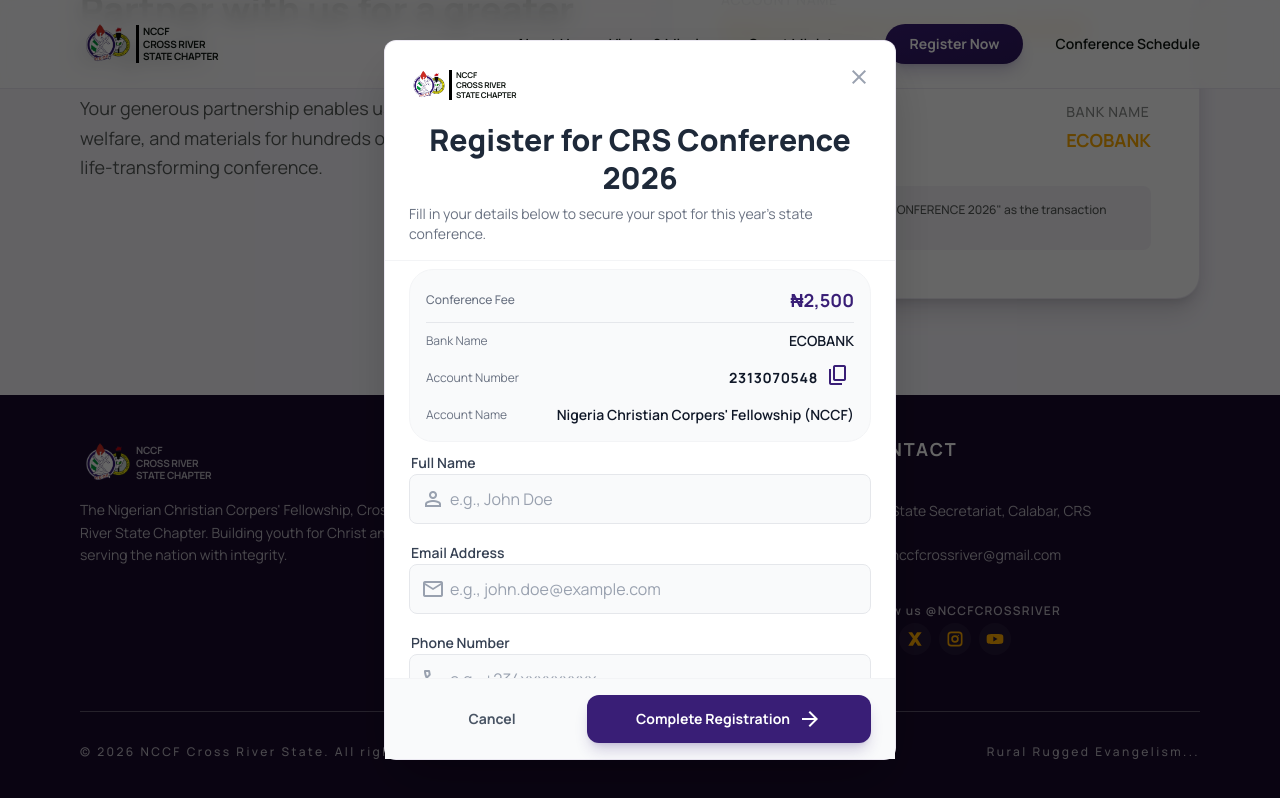
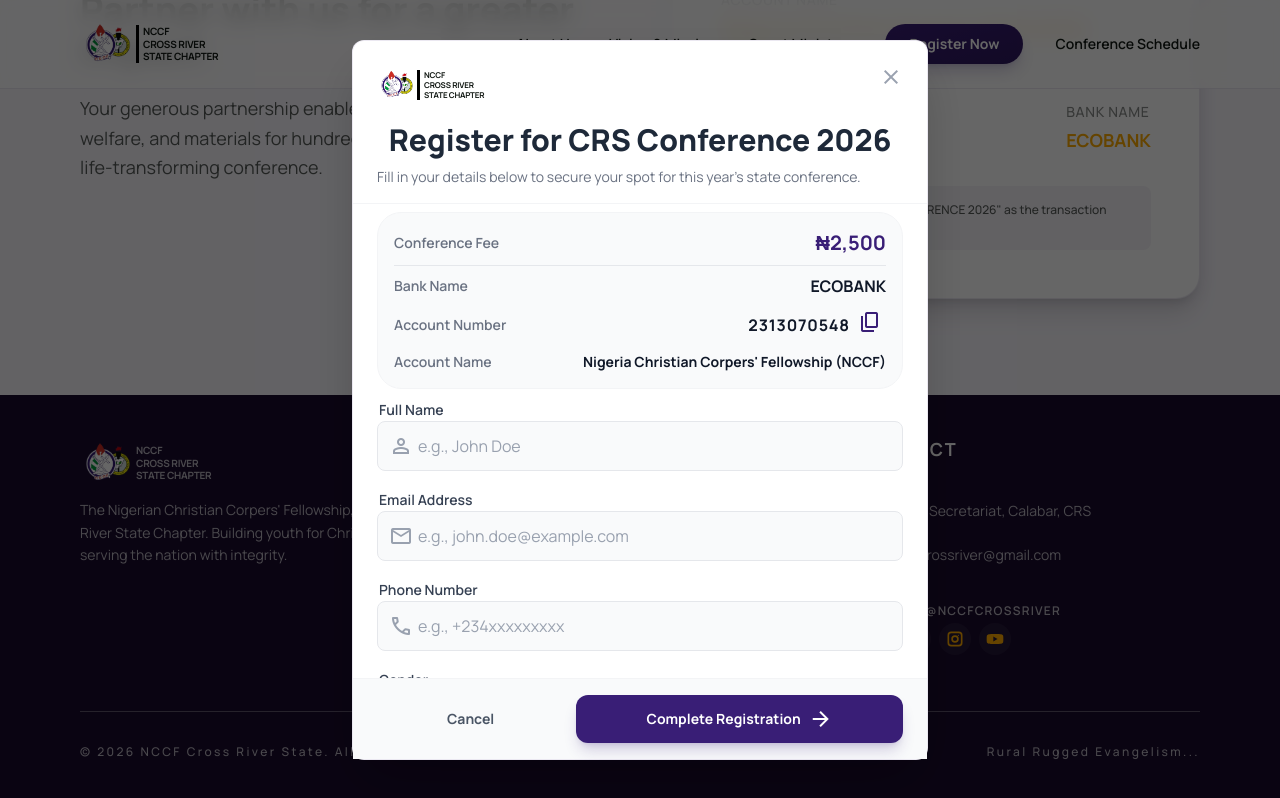
Before and after one commit to Psalmsheg/nccf-crs, a React (Vite) app: page / in a window 1280 px wide. Both pictures are taken after a click on the button "Registration". Shown: the part 6157-6955 px from the top of the page. Built offline with nearby package versions, Linux system fonts and the light colour scheme.

Commit message:
Payment method updated

```diff
--- a/src/App.jsx
+++ b/src/App.jsx
@@ -217,30 +217,30 @@
           {/* Allocation Information */}
           {allocations && (
             <div className="w-full bg-gradient-to-r from-primary/5 to-primary/10 rounded-xl p-6 border border-primary/20">
-              <h3 className="text-lg font-bold text-gray-900 dark:text-white mb-4 flex items-center gap-2">
+              <h3 className="text-lg font-bold text-gray-900 mb-4 flex items-center gap-2">
                 <span className="material-symbols-outlined text-primary">celebration</span>
                 Your Allocations
               </h3>
               <div className="grid grid-cols-1 md:grid-cols-2 gap-4">
-                <div className="bg-white/80 dark:bg-gray-800/50 rounded-lg p-4 border border-primary/10">
+                <div className="bg-white/80 rounded-lg p-4 border border-primary/10">
                   <div className="flex items-center gap-3 mb-2">
                     <span className="material-symbols-outlined text-primary text-2xl">hotel</span>
-                    <span className="text-sm font-semibold text-gray-600 dark:text-gray-300 uppercase tracking-wider">Accommodation</span>
+                    <span className="text-sm font-semibold text-gray-600 uppercase tracking-wider">Accommodation</span>
                   </div>
                   <p className="text-xl font-bold text-primary">{allocations.accommodation}</p>
                 </div>
-                <div className="bg-white/80 dark:bg-gray-800/50 rounded-lg p-4 border border-primary/10">
+                <div className="bg-white/80 rounded-lg p-4 border border-primary/10">
                   <div className="flex items-center gap-3 mb-2">
                     <span className="material-symbols-outlined text-primary text-2xl">school</span>
-                    <span className="text-sm font-semibold text-gray-600 dark:text-gray-300 uppercase tracking-wider">Bible Study</span>
+                    <span className="text-sm font-semibold text-gray-600 uppercase tracking-wider">Bible Study</span>
                   </div>
                   <p className="text-xl font-bold text-primary">Bible Study Class {allocations.bibleStudyClass}</p>
                 </div>
                 {allocations.serviceUnit && (
-                  <div className="bg-white/80 dark:bg-gray-800/50 rounded-lg p-4 border border-primary/10 md:col-span-2">
+                  <div className="bg-white/80 rounded-lg p-4 border border-primary/10 md:col-span-2">
                     <div className="flex items-center gap-3 mb-2">
                       <span className="material-symbols-outlined text-primary text-2xl">volunteer_activism</span>
-                      <span className="text-sm font-semibold text-gray-600 dark:text-gray-300 uppercase tracking-wider">Service Unit</span>
+                      <span className="text-sm font-semibold text-gray-600 uppercase tracking-wider">Service Unit</span>
                     </div>
                     <p className="text-xl font-bold text-primary">{allocations.serviceUnit}</p>
                   </div>
@@ -276,7 +276,7 @@
       className="fixed inset-0 z-50 flex items-center justify-center bg-black/60 px-4"
       onClick={handleOverlayClick}
     >
-      <div className="bg-white rounded-xl max-w-lg w-full max-h-[90vh] shadow-2xl border border-primary/10 flex flex-col">
+      <div className="bg-white rounded-xl max-w-xl w-full max-h-[90vh] shadow-2xl border border-primary/10 flex flex-col">
         {/* Modal Header */}
         <div className="px-6 pt-6 pb-4 border-b border-gray-100 dark:border-primary/10 flex-shrink-0">
           <div className="flex justify-between items-start mb-4">
@@ -312,23 +312,23 @@
           {/* Bank Transfer Instructions */}
           <div className="bg-gray-50 dark:bg-gray-700/50 rounded-2xl p-4 border border-gray-100 dark:border-gray-600 mb-2 mt-2">
             <div className="flex justify-between items-center mb-2">
-              <span className="text-gray-500 dark:text-gray-400 text-xs font-medium">Conference Fee</span>
-              <span className="font-bold text-primary text-lg">₦2,500</span>
+              <span className="text-gray-500 text-sm font-semibold">Conference Fee</span>
+              <span className="font-bold text-primary text-xl">₦2,500</span>
             </div>
 
             <div className="space-y-2 pt-2 border-t border-gray-200 dark:border-gray-600">
               <div className="flex justify-between items-center">
-                <span className="block text-xs text-gray-500 dark:text-gray-400">Bank Name</span>
-                <span className="font-semibold text-gray-900 dark:text-white text-sm">{BANK_DETAILS.bankName}</span>
+                <span className="block text-sm font-semibold text-gray-500">Bank Name</span>
+                <span className="font-bold text-gray-900 text-md">{BANK_DETAILS.bankName}</span>
               </div>
               <div className="flex justify-between items-center">
-                <span className="block text-xs text-gray-500 dark:text-gray-400">Account Number</span>
+                <span className="block text-sm font-semibold text-gray-500">Account Number</span>
                 <div className="flex items-center gap-1">
-                  <span className="font-bold text-sm text-gray-900 dark:text-white tracking-wider">{BANK_DETAILS.accountNumber}</span>
+                  <span className="font-bold text-md text-gray-900 tracking-wider">{BANK_DETAILS.accountNumber}</span>
                   <button
                     type="button"
                     onClick={handleCopy}
-                    className="p-1 hover:bg-gray-200 dark:hover:bg-gray-600 rounded-md transition-colors text-primary"
+                    className="p-1 hover:bg-gray-200 rounded-md transition-colors text-primary cursor-pointer"
                   >
                     <span className="material-symbols-outlined text-[14px]">
                       {copied ? 'check' : 'content_copy'}
@@ -337,8 +337,8 @@
                 </div>
               </div>
               <div className="flex justify-between items-center">
-                <span className="block text-xs text-gray-500 dark:text-gray-400">Account Name</span>
-                <span className="font-semibold text-gray-900 dark:text-white text-sm">{BANK_DETAILS.accountName}</span>
+                <span className="block text-sm font-semibold text-gray-500">Account Name</span>
+                <span className="font-bold text-sm md:text-md text-gray-900">{BANK_DETAILS.accountName}</span>
               </div>
             </div>
           </div>
@@ -354,11 +354,11 @@
 
           {/* Full Name */}
           <div className="space-y-1.5">
-            <label className="text-sm font-semibold text-gray-700 dark:text-gray-300 ml-0.5" htmlFor="full-name">Full Name</label>
+            <label className="text-sm font-semibold text-gray-700 ml-0.5" htmlFor="full-name">Full Name</label>
             <div className="relative">
               <span className="material-symbols-outlined absolute left-3 top-1/2 -translate-y-1/2 text-gray-400 text-[20px]">person</span>
               <input
-                className="w-full pl-10 pr-10 py-3 bg-gray-50 dark:bg-background-dark/50 border border-gray-200 rounded-lg focus:ring-2 focus:ring-primary focus:border-primary transition-all text-gray-900 dark:text-white placeholder:text-gray-400"
+                className="w-full pl-10 pr-10 py-3 bg-gray-50 border border-gray-200 rounded-lg focus:ring-2 focus:ring-primary focus:border-primary transition-all text-gray-900 placeholder:text-gray-400"
                 id="full-name"
                 placeholder="e.g., John Doe"
                 type="text"
@@ -380,11 +380,11 @@
 
           {/* Email Address */}
           <div className="space-y-1.5">
-            <label className="text-sm font-semibold text-gray-700 dark:text-gray-300 ml-0.5" htmlFor="email">Email Address</label>
+            <label className="text-sm font-semibold text-gray-700 ml-0.5" htmlFor="email">Email Address</label>
             <div className="relative">
               <span className="material-symbols-outlined absolute left-3 top-1/2 -translate-y-1/2 text-gray-400 text-[20px]">mail</span>
               <input
-                className="w-full pl-10 pr-10 py-3 bg-gray-50 dark:bg-background-dark/50 border border-gray-200 rounded-lg focus:ring-2 focus:ring-primary focus:border-primary transition-all text-gray-900 dark:text-white placeholder:text-gray-400"
+                className="w-full pl-10 pr-10 py-3 bg-gray-50 border border-gray-200 rounded-lg focus:ring-2 focus:ring-primary focus:border-primary transition-all text-gray-900 placeholder:text-gray-400"
                 id="email"
                 placeholder="e.g., john.doe@example.com"
                 type="email"
@@ -409,7 +409,7 @@
             <div className="relative">
               <span className="material-symbols-outlined absolute left-3 top-1/2 -translate-y-1/2 text-gray-400 text-[20px]">phone</span>
               <input
-                className="w-full pl-10 pr-10 py-3 bg-gray-50 border border-gray-200 dark:border-primary/20 rounded-lg focus:ring-2 focus:ring-primary focus:border-primary transition-all text-gray-900 dark:text-white placeholder:text-gray-400"
+                className="w-full pl-10 pr-10 py-3 bg-gray-50 border border-gray-200 rounded-lg focus:ring-2 focus:ring-primary focus:border-primary transition-all text-gray-900 dark:text-white placeholder:text-gray-400"
                 id="phone"
                 placeholder="e.g., +234xxxxxxxxx"
                 type="tel"
@@ -435,7 +435,7 @@
             <div className="relative">
               <span className="material-symbols-outlined absolute left-3 top-1/2 -translate-y-1/2 text-gray-400 text-[20px]">person</span>
               <select
-                className="w-full pl-12 pr-4 py-3 bg-gray-50 border border-gray-200 dark:border-primary/20 rounded-lg focus:ring-2 focus:ring-primary focus:border-primary transition-all text-gray-900 dark:text-white appearance-none cursor-pointer"
+                className="w-full pl-12 pr-4 py-3 bg-gray-50 border border-gray-200 rounded-lg focus:ring-2 focus:ring-primary focus:border-primary transition-all text-gray-900 dark:text-white appearance-none cursor-pointer"
                 id="gender"
                 value={gender}
                 onChange={(event) => setGender(event.target.value)}
@@ -463,7 +463,7 @@
             <div className="relative">
               <span className="material-symbols-outlined absolute left-3 top-1/2 -translate-y-1/2 text-gray-400 text-[20px]">volunteer_activism</span>
               <select
-                className="w-full pl-12 pr-4 py-3 bg-gray-50 border border-gray-200 dark:border-primary/20 rounded-lg focus:ring-2 focus:ring-primary focus:border-primary transition-all text-gray-900 dark:text-white appearance-none cursor-pointer"
+                className="w-full pl-12 pr-4 py-3 bg-gray-50 border border-gray-200 rounded-lg focus:ring-2 focus:ring-primary focus:border-primary transition-all text-gray-900 appearance-none cursor-pointer"
                 id="serviceUnit"
                 value={serviceUnit}
                 onChange={(event) => setServiceUnit(event.target.value)}
@@ -491,7 +491,7 @@
               <div className="relative">
                 <span className="material-symbols-outlined absolute left-3 top-1/2 -translate-y-1/2 text-gray-400 text-[20px]">location_on</span>
                 <select
-                  className="w-full pl-12 pr-4 py-3 bg-gray-50 border border-gray-200 dark:border-primary/20 rounded-lg focus:ring-2 focus:ring-primary focus:border-primary transition-all text-gray-900 dark:text-white appearance-none cursor-pointer"
+                  className="w-full pl-12 pr-4 py-3 bg-gray-50 border border-gray-200 rounded-lg focus:ring-2 focus:ring-primary focus:border-primary transition-all text-gray-900 appearance-none cursor-pointer"
                   id="zone"
                   value={zone}
                   onChange={(event) => setZone(event.target.value)}
@@ -527,7 +527,7 @@
               <div className="relative">
                 <span className="material-symbols-outlined absolute left-3 top-1/2 -translate-y-1/2 text-gray-400 text-[20px]">groups</span>
                 <select
-                  className="w-full pl-12 pr-4 py-3 bg-gray-50 border border-gray-200 dark:border-primary/20 rounded-lg focus:ring-2 focus:ring-primary focus:border-primary transition-all text-gray-900 dark:text-white appearance-none cursor-pointer"
+                  className="w-full pl-12 pr-4 py-3 bg-gray-50 border border-gray-200 rounded-lg focus:ring-2 focus:ring-primary focus:border-primary transition-all text-gray-900 appearance-none cursor-pointer"
                   id="batch"
                   value={batch}
                   onChange={(event) => setBatch(event.target.value)}
@@ -560,7 +560,7 @@
               className={`relative border-2 border-dashed rounded-xl p-4 text-center cursor-pointer transition-all ${
                 receiptFile
                   ? 'border-primary bg-primary/5 dark:bg-primary/10'
-                  : 'border-gray-300 dark:border-gray-600 hover:border-primary hover:bg-gray-50 dark:hover:bg-gray-700/50'
+                  : 'border-gray-300 hover:border-primary hover:bg-gray-50'
               }`}
             >
               <input
@@ -585,7 +585,7 @@
               ) : (
                 <div className="flex flex-col items-center gap-1">
                   <span className="material-symbols-outlined text-gray-400 text-3xl mb-1">cloud_upload</span>
-                  <span className="text-sm text-gray-600 dark:text-gray-400">Click to upload receipt</span>
+                  <span className="text-sm text-gray-600">Click to upload receipt</span>
                   <span className="text-xs text-gray-500">Max 5MB (Images or PDF)</span>
                 </div>
               )}
@@ -607,7 +607,7 @@
           <button
             type="button"
             onClick={onClose}
-            className="order-2 sm:order-1 flex-1 px-6 py-3 text-sm font-bold text-gray-600 dark:text-gray-300 hover:bg-gray-200 dark:hover:bg-white/10 rounded-xl transition-colors cursor-pointer"
+            className="order-2 sm:order-1 flex-1 px-6 py-3 text-sm font-bold text-gray-600 hover:bg-gray-200 rounded-xl transition-colors cursor-pointer"
           >
             Cancel
           </button>
```
